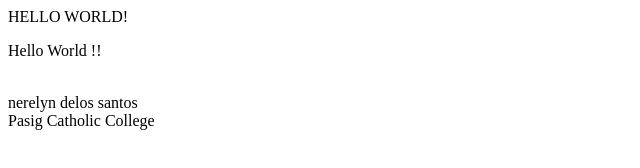
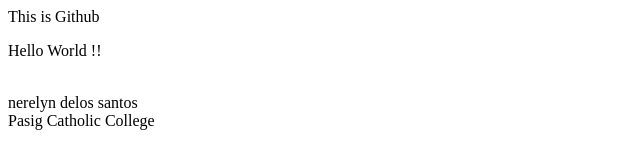
Before and after one commit to nerelyndelossantos/it101_Delos-santos, a plain HTML site: page index.html in a window 1280 px wide. Shown: the full height of the page, 0-640 px from the left. Drawn offline with Linux system fonts and the light colour scheme.

Commit message:
Update index.html

```diff
--- a/index.html
+++ b/index.html
@@ -1,6 +1,6 @@
 <html>
   <head>
-    <aray ku>HELLO WORLD!</aray ku>
+    <aray ku>This is Github</aray ku>
     </body></head>
   <body>
     <p> Hello World !!</p>
```
